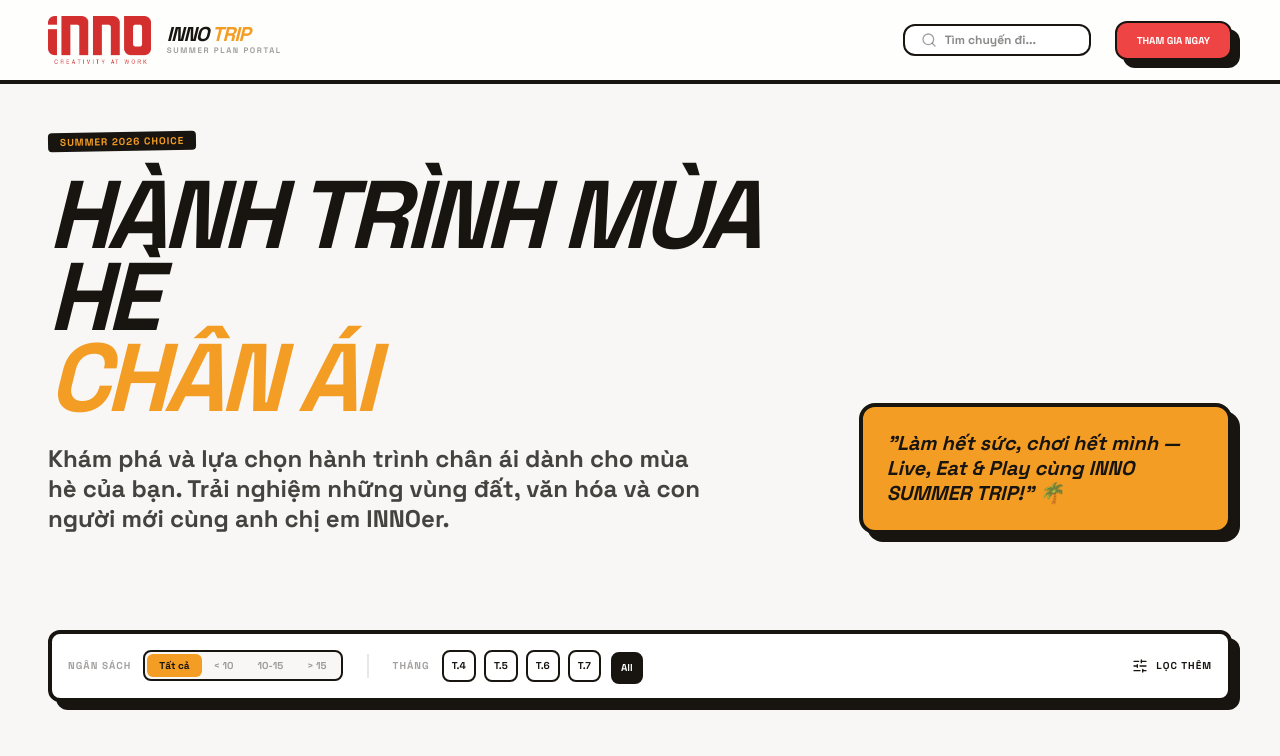
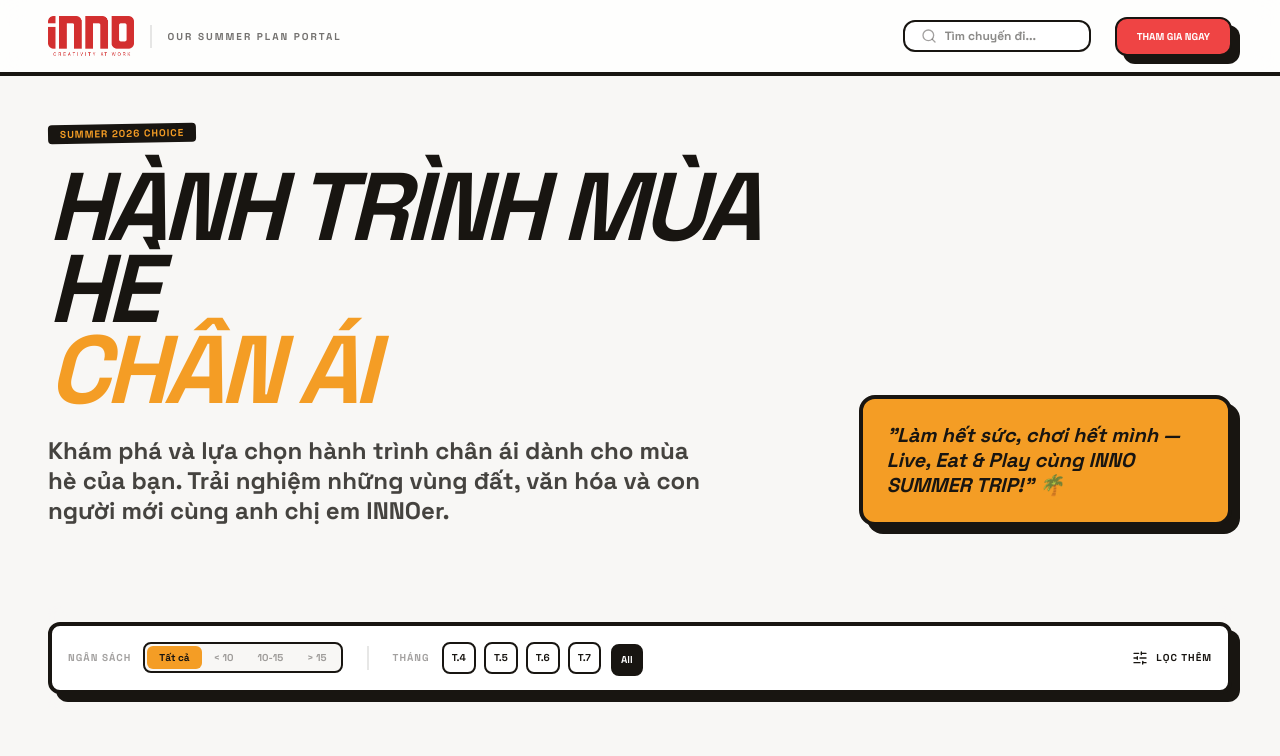
Before and after one commit to darkend16987/inno-summertrip-plan, a Next.js app: page / in a window 1280 px wide. Shown: the top 756 px of the page. Built offline with nearby package versions, Linux system fonts and the light colour scheme.

Commit message:
Fix logo case and update modal

```diff
--- a/src/app/page.tsx
+++ b/src/app/page.tsx
@@ -13,7 +13,8 @@ import {
   Calendar,
   Wallet,
   ArrowRight,
-  Info
+  Info,
+  FileText
 } from 'lucide-react';
 import { TRIPS, Trip } from '@/constants/trips';
 
@@ -46,15 +47,12 @@ export default function Home() {
           <div className="flex items-center gap-4">
             {/* Company Logo */}
             <img
-              src="/images/logo.png"
+              src="/images/Logo.png"
               alt="Inno Logo"
-              className="h-12 w-auto object-contain"
+              className="h-10 w-auto object-contain"
             />
-            <div>
-              <h1 className="text-xl font-black tracking-tighter uppercase italic leading-none">
-                INNO <span className="text-primary">TRIP</span>
-              </h1>
-              <p className="text-[8px] font-bold uppercase tracking-[0.2em] opacity-40">Summer Plan Portal</p>
+            <div className="border-l-2 border-charcoal/10 pl-4 py-1">
+              <p className="text-[10px] font-black uppercase tracking-[0.2em] opacity-60">OUR SUMMER PLAN PORTAL</p>
             </div>
           </div>
 
@@ -362,6 +360,10 @@ function TripModal({ trip, onClose }: { trip: Trip; onClose: () => void }) {
               <p className="text-[10px] font-black uppercase opacity-40 leading-none mb-1">Ban tổ chức</p>
               <p className="font-black uppercase">{trip.team}</p>
             </div>
+            <button className="flex items-center gap-2 bg-white px-4 py-2 border-2 border-charcoal rounded-xl font-black text-[10px] uppercase poster-shadow hover:translate-x-1 hover:translate-y-1 hover:shadow-none transition-all cursor-pointer flex-shrink-0">
+              <FileText className="w-4 h-4" />
+              Lịch trình
+            </button>
           </div>
 
           {/* Contact Info */}
```
